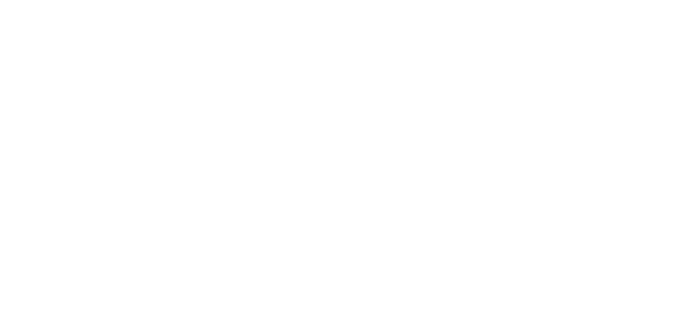
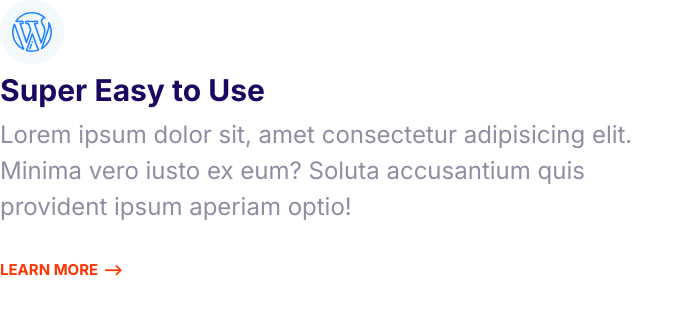
Before and after one commit to bietty/naemi, a plain HTML site: page index.html in a window 1280 px wide. Shown: the whole page, without its empty margins (0-693 px from the left). Drawn offline with Linux system fonts and the light colour scheme.

```diff
--- a/css/style.css
+++ b/css/style.css
@@ -780,3 +780,9 @@
     max-width: 500px;
     margin: 0 auto;
 }
+
+    /* Features */
+
+.feature__heading {
+    margin: 1rem 0;
+}
--- a/index.html
+++ b/index.html
@@ -14,6 +14,21 @@
     <link rel="stylesheet" href="css/style.css" />
   </head>
   <body>
+    <article class="grid grid--1x2">
+      <div>
+        <span class="icon-container">
+          <svg class="icon icon--primary">
+            <use xlink:href="images/sprite.svg#wordpress"></use>
+          </svg>
+        </span>
+        <h3 class="feature__heading">Super Easy to Use</h3>
+        <p>
+          Lorem ipsum dolor sit, amet consectetur adipisicing elit. Minima vero
+          iusto ex eum? Soluta accusantium quis provident ipsum aperiam optio!
+        </p>
+        <a href="#" class="link-arrow">Learn More</a>
+      </div>
+    </article>
     <script src="js/main.js"></script>
   </body>
 </html>
```
Also changed, not shown: images/easy.jpg, images/easy.webp (added), images/easy@2x.jpg (added), images/easy@2x.webp (added), images/fast.jpg, images/fast.webp (added), images/fast@2x.jpg (added), images/fast@2x.webp (added), images/support.jpg, images/support.webp (added), images/support@2x.jpg (added), images/support@2x.webp (added), images/wordpress.jpg, images/wordpress.webp (added), 2 more files.
